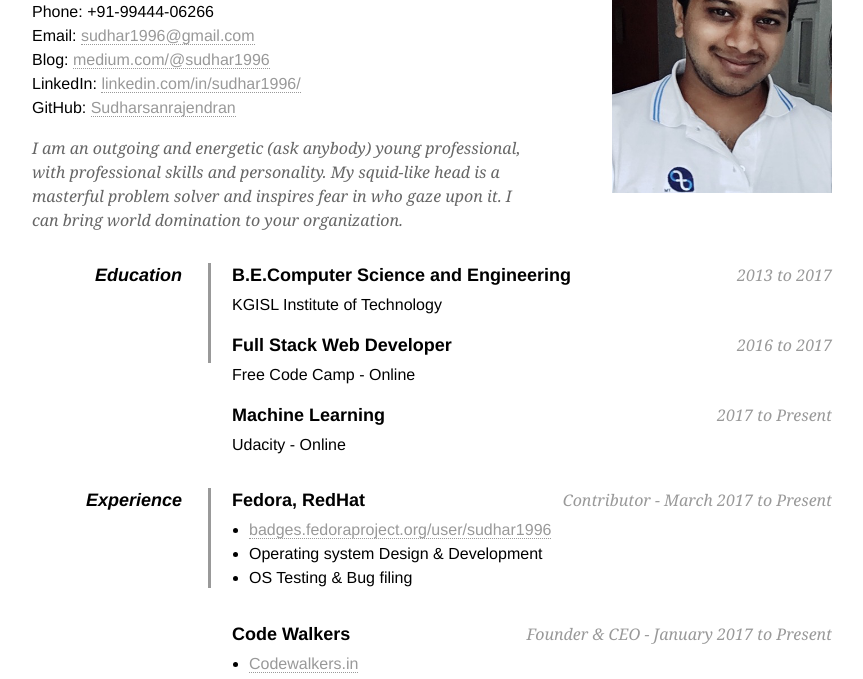
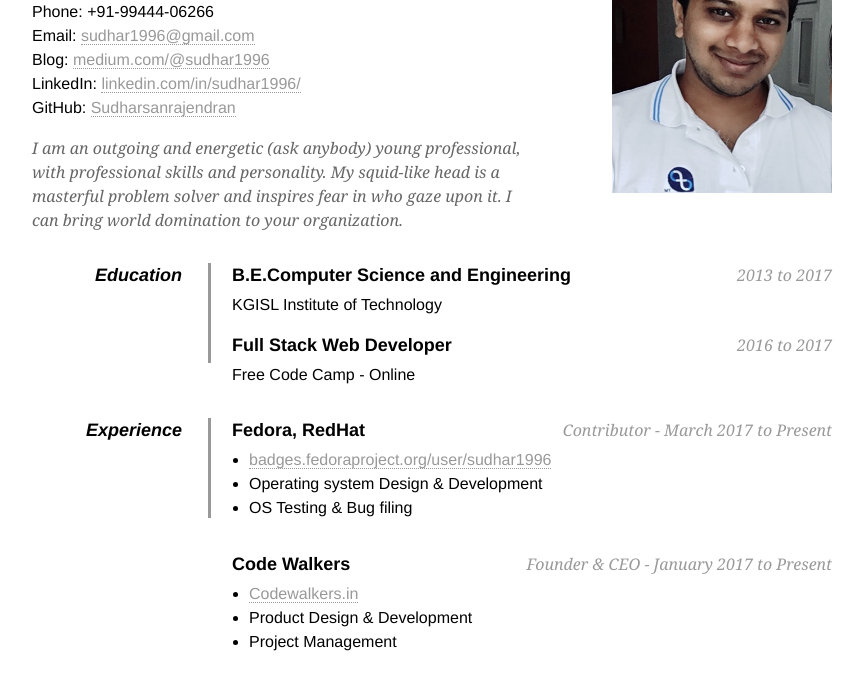
Before and after one commit to Sudharsanrajendran/sudhar, a plain HTML site: page index.html in a window 1280 px wide. Shown: the part 121-800 px from the top of the page, without its empty margins (208-1071 px from the left). Drawn offline with Linux system fonts and the light colour scheme.

Commit message:
Update index.html

```diff
--- a/index.html
+++ b/index.html
@@ -70,8 +70,6 @@
                 <p>KGISL Institute of Technology<br />
             	<h2>Full Stack Web Developer <span>2016 to 2017</span></h2>
                 <p>Free Code Camp - Online<br />
-                <h2>Machine Learning <span>2017 to Present</span></h2>
-                <p>Udacity - Online<br />
             </dd>
 
             <dd class="clear"></dd>
```
